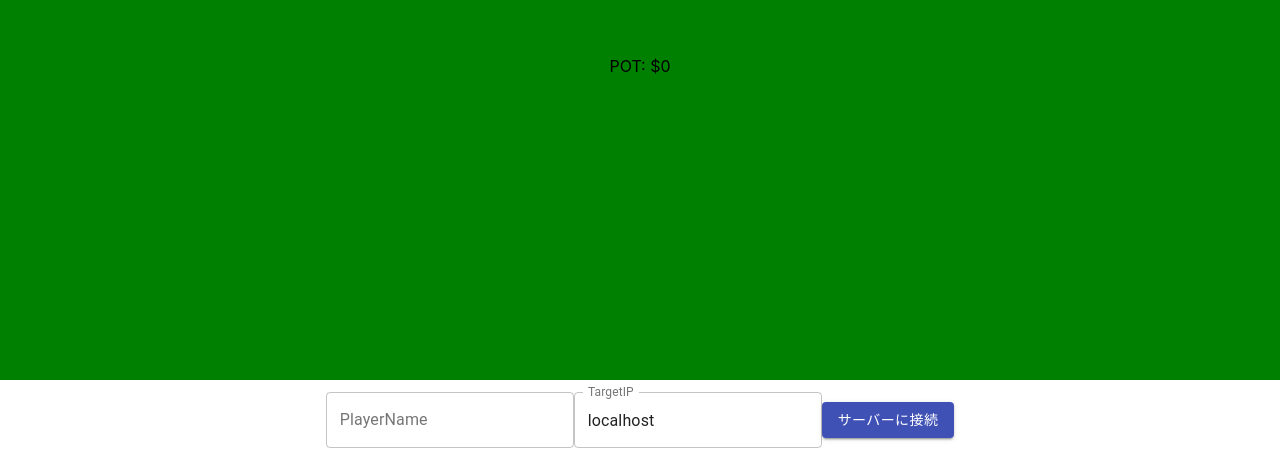
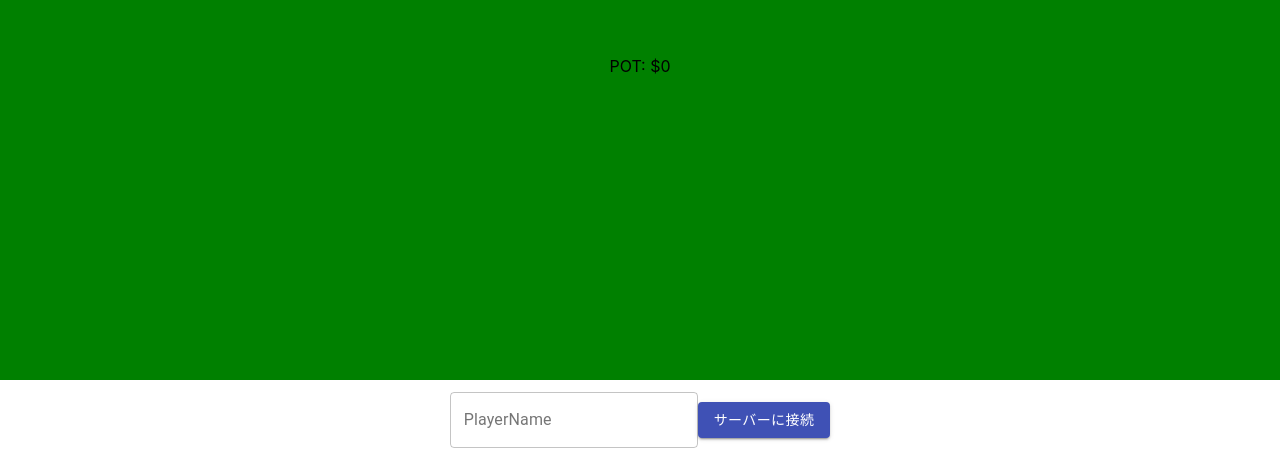
Before and after one commit to dragoneena12/holdem-front, a Next.js app: page / in a window 1280 px wide. Shown: the part 340-800 px from the top of the page. Built offline with nearby package versions, Linux system fonts and the light colour scheme.

Commit message:
fix to use env

```diff
--- a/components/UI/OpenConnection.tsx
+++ b/components/UI/OpenConnection.tsx
@@ -9,10 +9,9 @@ export const OpenConnection: React.FC<{
   setSocket: React.Dispatch<React.SetStateAction<WebSocket | undefined>>;
   table: Table;
   setTable: React.Dispatch<React.SetStateAction<Table>>;
-  targetIP: string;
 }> = (props) => {
   const connectionHandler = () => {
-    const socket = new WebSocket(`ws://${props.targetIP}:8765`);
+    const socket = new WebSocket(`ws://${process.env.serverAddress}`);
     socket.onopen = () => {
       console.log("接続完了");
       props.setSocket(socket);
--- a/components/UI/Panel.tsx
+++ b/components/UI/Panel.tsx
@@ -3,7 +3,6 @@ import React from "react";
 import { Table } from "../../models";
 import { Action } from "./Action";
 import { Name } from "./Name";
-import { TargetIP } from "./TargetIP";
 import { OpenConnection } from "./OpenConnection";
 import classes from "./Panel.module.css";
 
@@ -12,8 +11,6 @@ interface IPanel {
   setSocket: React.Dispatch<React.SetStateAction<WebSocket | undefined>>;
   name: string;
   setName: React.Dispatch<React.SetStateAction<string>>;
-  targetIP: string;
-  setTargetIP: React.Dispatch<React.SetStateAction<string>>;
   table: Table;
   setTable: React.Dispatch<React.SetStateAction<Table>>;
 }
@@ -36,12 +33,10 @@ export const Panel: React.FC<IPanel> = (props) => (
       </>
     ) : (
       <>
-        <TargetIP targetIP={props.targetIP} setTargetIP={props.setTargetIP} />
         <OpenConnection
           setSocket={props.setSocket}
           table={props.table}
           setTable={props.setTable}
-          targetIP={props.targetIP}
         />
       </>
     )}
```
Also changed, not shown: 1 other file (tests, documents, lock files or other folders).
